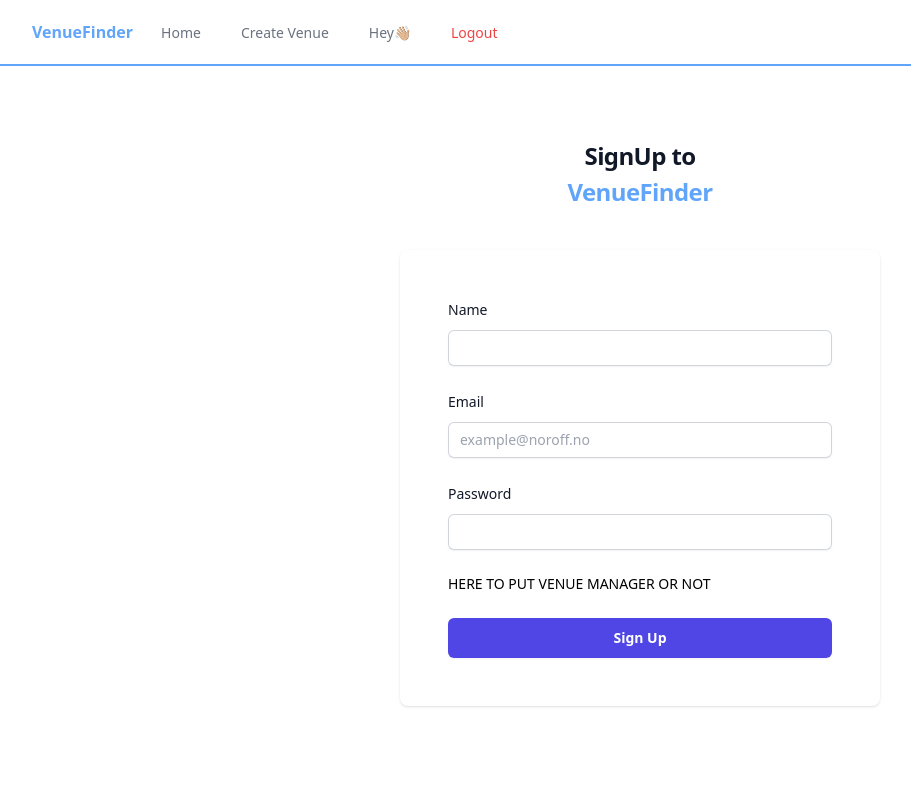
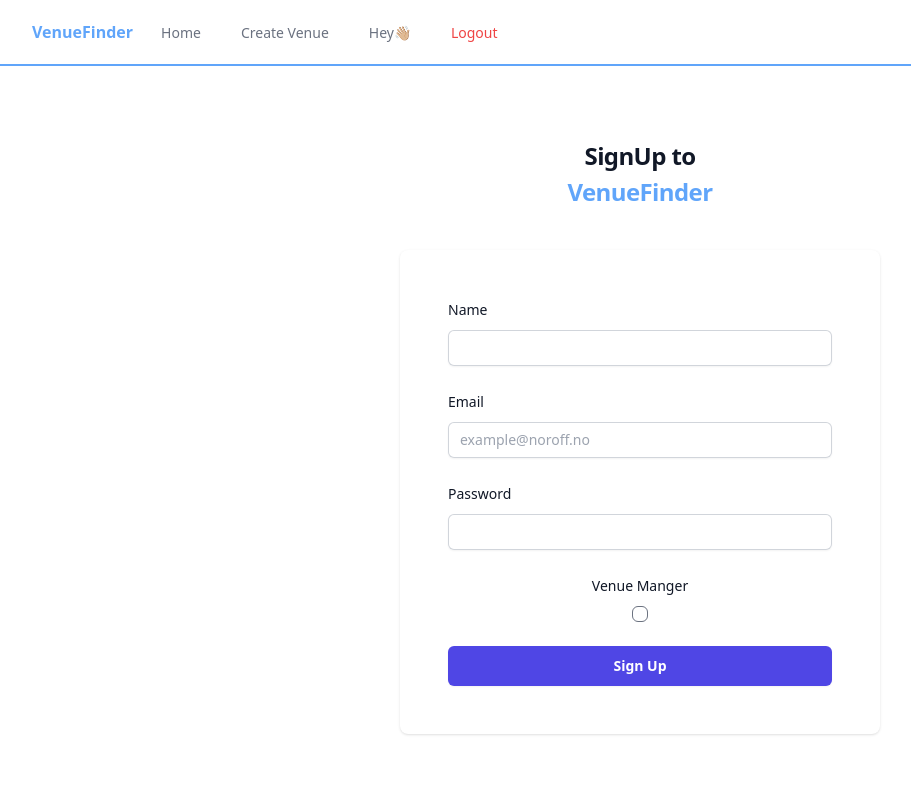
Before and after one commit to IsacHolstad/venuefinder, a React (Create React App) app: page /signup in a window 1280 px wide. Shown: the top 800 px of the page, without its empty margins (0-911 px from the left). Built offline with nearby package versions, Linux system fonts and the light colour scheme.

Commit message:
venuemanger button for signup page

```diff
--- a/src/components/views/SignIn.js
+++ b/src/components/views/SignIn.js
@@ -24,7 +24,6 @@ const SignIn = () => {
         localStorage.setItem("user-info", JSON.stringify(result))
 
     }
-
 
 
     return (
--- a/src/components/views/SignUp.js
+++ b/src/components/views/SignUp.js
@@ -9,6 +9,7 @@ const SignUp = () => {
     const [name, setName] = useState('');
     const [email, setEmail] = useState('');
     const [password, setPassword] = useState('');
+    const [venueManager, setVenueManager] = useState();
 
     async function register() {
         let item = {name, email, password}
@@ -86,8 +87,18 @@ const SignUp = () => {
                                     />
                                 </div>
                             </div>
-                            <div className="flex items-center justify-between text-sm">
-                                HERE TO PUT VENUE MANAGER OR NOT
+                            <div className="flex flex-col items-center justify-between text-sm">
+                                <label htmlFor="venueManager" className="block text-sm font-medium leading-6 text-gray-900">
+                                    Venue Manger
+                                </label>
+                                <div className="mt-2">
+                                    <input
+                                        id="venueManager"
+                                        name="venueManager"
+                                        type="checkbox"
+                                        className="block rounded-md "
+                                    />
+                                </div>
                             </div>
                             <div>
                                 <button
```
